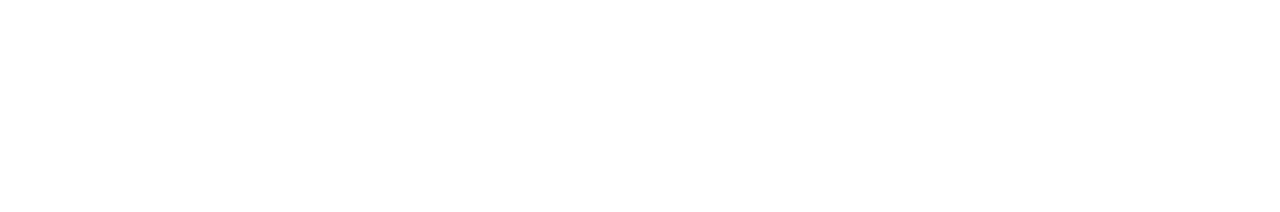
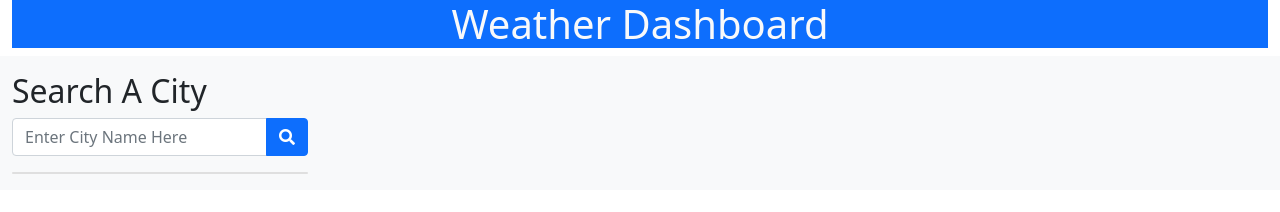
Before and after one commit to damatgre/arrakeen-sihaya-water, a plain HTML site: page index.html in a window 1280 px wide. Drawn offline with nearby package versions, Linux system fonts and the light colour scheme.

Commit message:
city search aside

```diff
--- a/index.html
+++ b/index.html
@@ -7,11 +7,54 @@
     <meta name="viewport" content="width=device-width, initial-scale=1.0">
     <link href="https://cdn.jsdelivr.net/npm/bootstrap@5.0.1/dist/css/bootstrap.min.css" rel="stylesheet"
         integrity="sha384-+0n0xVW2eSR5OomGNYDnhzAbDsOXxcvSN1TPprVMTNDbiYZCxYbOOl7+AMvyTG2x" crossorigin="anonymous">
+    <link rel="stylesheet" href="https://cdnjs.cloudflare.com/ajax/libs/font-awesome/5.15.3/css/all.min.css"
+        integrity="sha512-iBBXm8fW90+nuLcSKlbmrPcLa0OT92xO1BIsZ+ywDWZCvqsWgccV3gFoRBv0z+8dLJgyAHIhR35VZc2oM/gI1w=="
+        crossorigin="anonymous" referrerpolicy="no-referrer" />
     <link href="assets/css/style.css">
-     <title>Weather Dashboard</title>
+    <title>Weather Dashboard</title>
 </head>
 
 <body>
+    <!--header-->
+    <div class="container-fluid">
+        <header>
+            <h1 class='text-center text-light bg-primary'>Weather Dashboard</h1>
+        </header>
+    </div>
+
+    <!--can I substitute for aside-->
+    <div class="container-fluid">
+        <div class="row">
+            <!--create column-->
+            <div class="col-md-3 bg-light pt-3 pb-3">
+                <h2>Search A City</h2>
+                <!--input for city search-->
+                <div class="input-group mb-3">
+                    <input id="searchTerm" type="text" class="form-control" placeholder="Enter City Name Here"
+                        class="input-group-append">
+                    <button id="searchBtn" class="btn btn-primary" type="button" id="button-addon2"><i
+                            class="fas fa-search"></i></button>
+                </div>
+                <!-- Start city container -->
+                <div class="card">
+                    <ul class="list-group list-group-flush list" id="city-group">
+                    </ul>
+                </div>
+            </div>
+            <!-- End column -->
+
+            <!--current weather-->
+            <div class="col-md-9 bg-light pt-3 pb-3" id="current weather">
+                <div class="weather-container">
+                    <p></p>
+                </div>
+
+            </div>
+        </div>
+    </div>
+    </div>
+
+
 
     <script src="https://cdn.jsdelivr.net/npm/bootstrap@5.0.1/dist/js/bootstrap.bundle.min.js"
         integrity="sha384-gtEjrD/SeCtmISkJkNUaaKMoLD0//ElJ19smozuHV6z3Iehds+3Ulb9Bn9Plx0x4"
```
